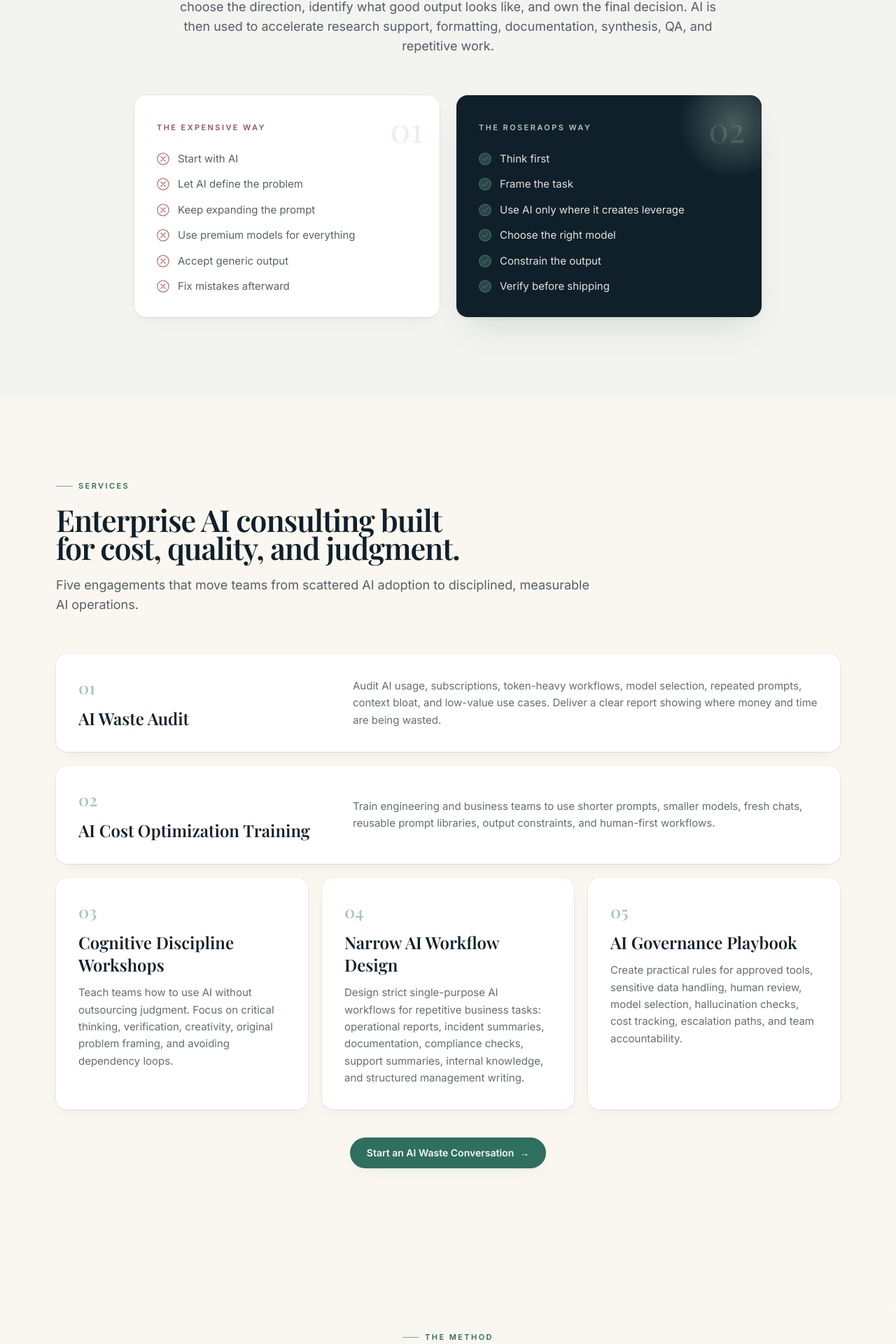
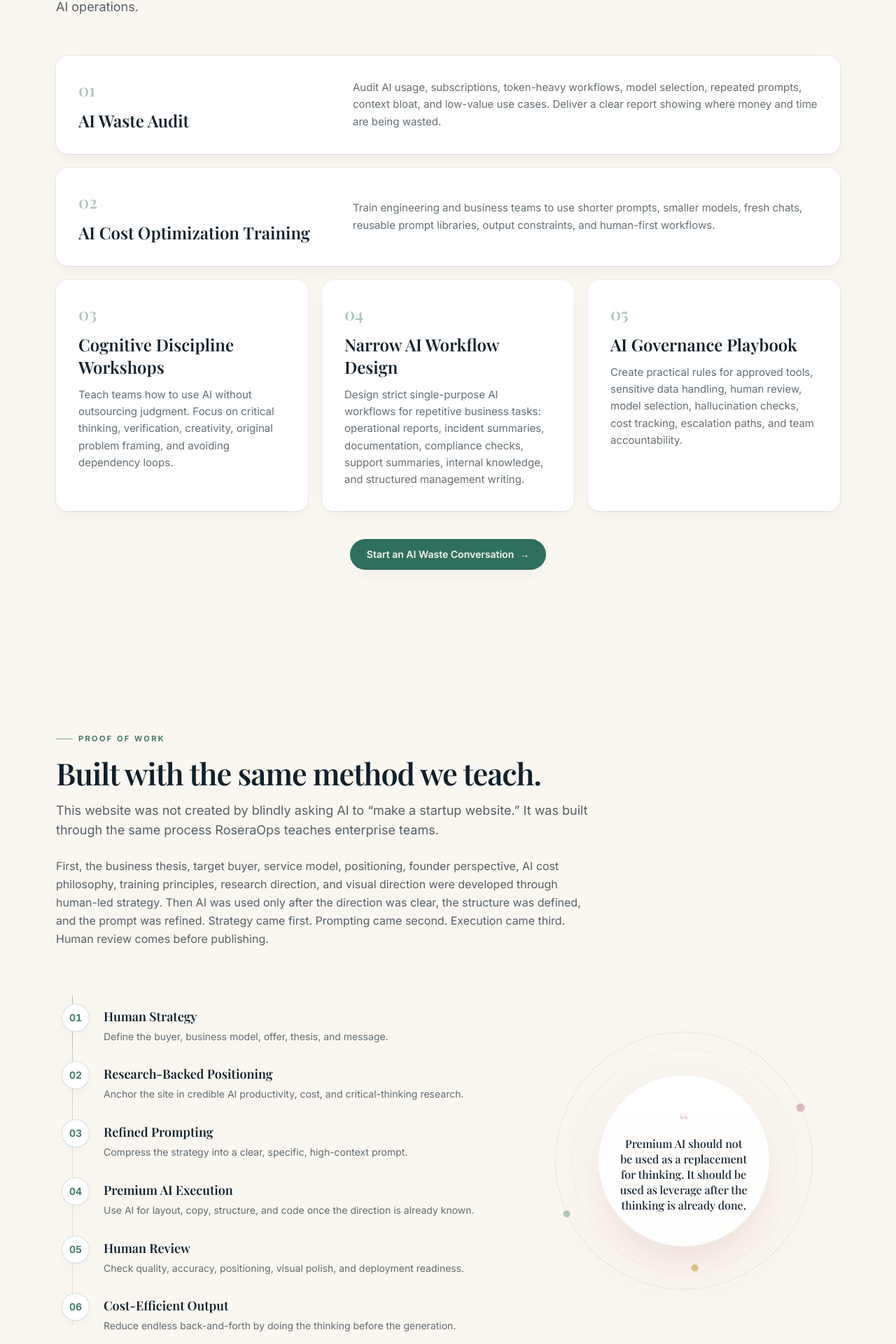
Before and after one commit to alkefajihaider/roseraops-website, a Next.js app: page / in a window 1280 px wide. Shown: the part 3009-4929 px from the top of the page at 70% size. Built offline with nearby package versions, Linux system fonts and the light colour scheme.

Commit message:
Update page.tsx

```diff
--- a/app/page.tsx
+++ b/app/page.tsx
@@ -30,14 +30,14 @@
         <Hero />
         <ProblemSection />
         <PhilosophySection />
-        <BeliefSection />
+
         <ServicesSection />
-        <MethodSection />
+
         <BuiltWithMethodSection />
-        <ProofPointSection />
+
         <ResearchSection />
         <ThesisSection />
-        <TrainingRulesSection />
+
         <FounderThesisSection />
         <CTASection />
       </main>
```
